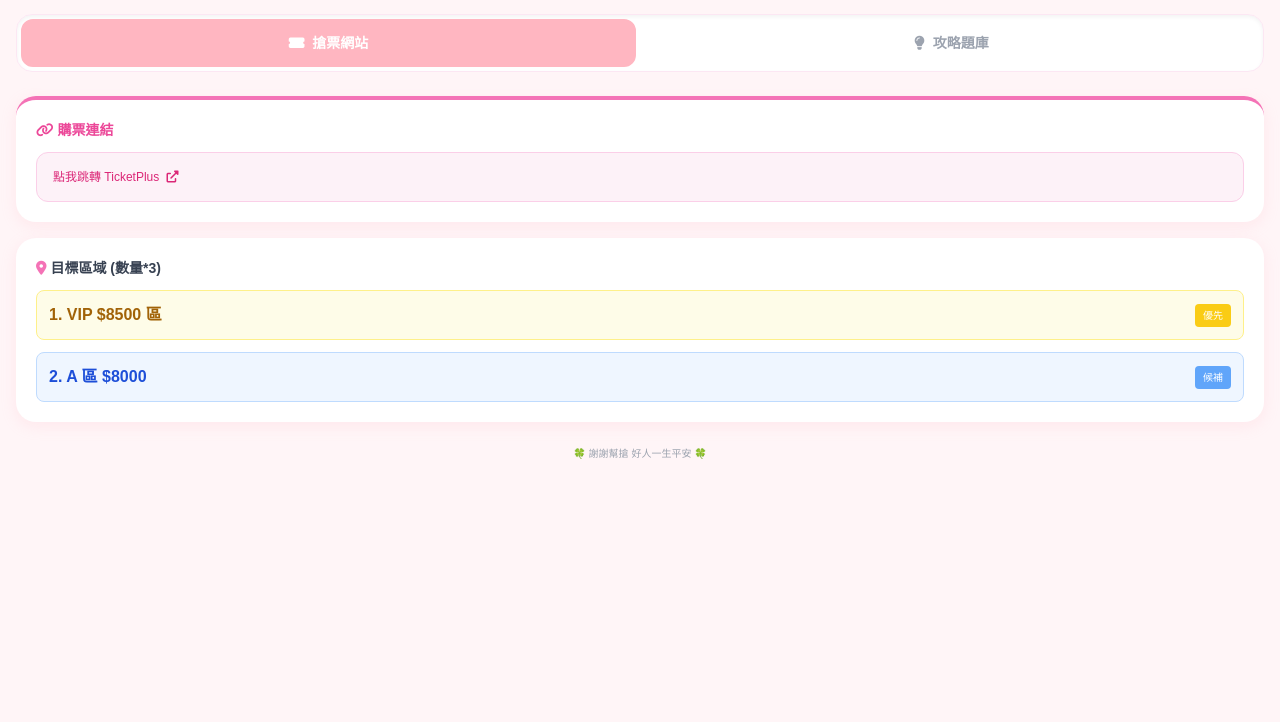
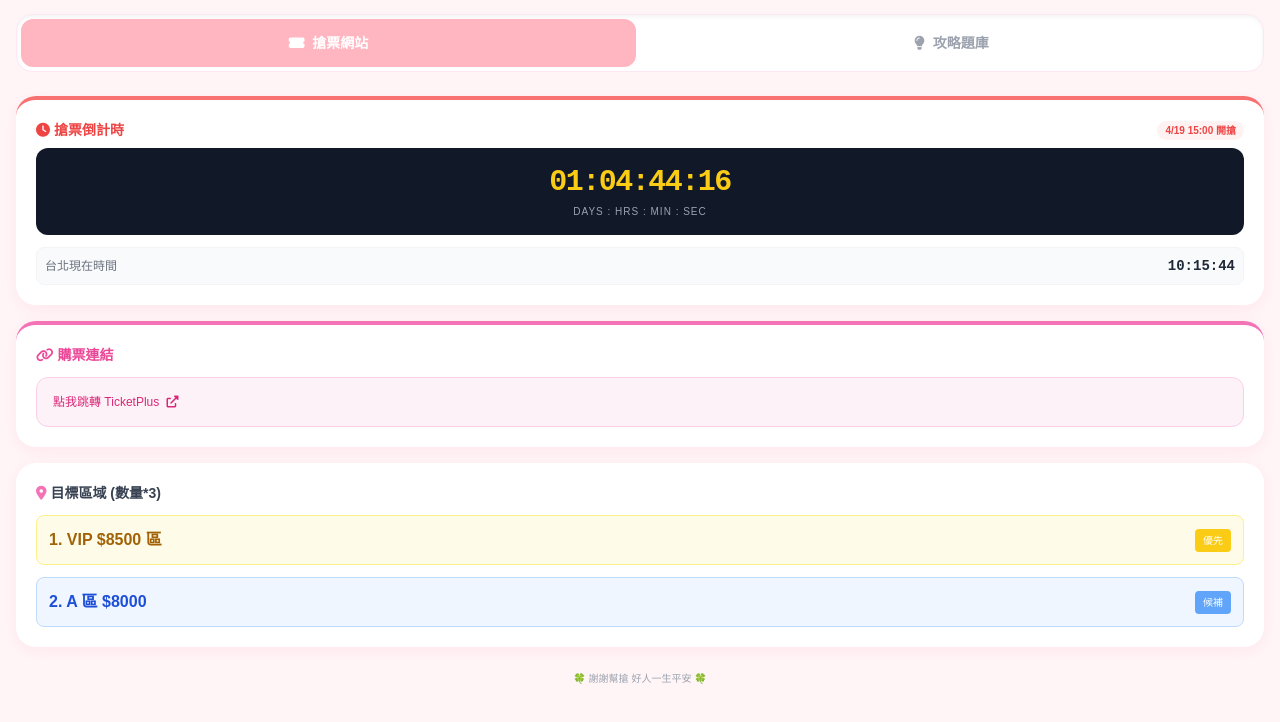
Before and after one commit to cadodo1008/LYKN, a plain HTML site: page index.html in a window 1280 px wide. Shown: the part 226-948 px from the top of the page. Before the commit the page ends 800 px from the top, so only its background shows below. Drawn offline with nearby package versions, Linux system fonts and the light colour scheme.

Commit message:
Update index.html

```diff
--- a/index.html
+++ b/index.html
@@ -23,6 +23,7 @@
         .nav-btn.active { background-color: #FFB6C1; color: white; border-color: #FFB6C1; }
         .sticky-header { position: sticky; top: 0; z-index: 50; background: rgba(255, 245, 247, 0.95); backdrop-filter: blur(10px); }
         .highlight-box { border: 2px dashed #FFB6C1; background-color: #FFF0F3; }
+        .timer-text { font-family: monospace; }
     </style>
 </head>
 <body class="pb-10">
@@ -45,6 +46,26 @@
     <div class="px-4 mt-2">
 
         <section id="section-ticket" class="block space-y-4">
+
+            <div class="app-card p-5 border-t-4 border-red-400">
+                <div class="flex justify-between items-center mb-2">
+                    <h3 class="text-red-500 font-bold text-sm"><i class="fas fa-clock"></i> 搶票倒計時</h3>
+                    <span class="text-[10px] bg-red-50 text-red-500 px-2 py-0.5 rounded-full font-bold">4/19 15:00 開搶</span>
+                </div>
+
+                <div class="bg-gray-900 text-white rounded-xl p-4 text-center">
+                    <div id="countdown" class="text-3xl font-black timer-text text-yellow-400 tracking-tighter">
+                        00:00:00:00
+                    </div>
+                    <div class="text-[10px] text-gray-400 mt-1 uppercase tracking-widest">Days : Hrs : Min : Sec</div>
+                </div>
+
+                <div class="mt-3 flex justify-between items-center bg-gray-50 p-2 rounded-lg border border-gray-100">
+                    <span class="text-xs text-gray-500">台北現在時間</span>
+                    <span id="current-time" class="text-sm font-bold text-gray-800 timer-text">--:--:--</span>
+                </div>
+            </div>
+
             <div class="app-card p-5 border-t-4 border-pink-400">
                 <h3 class="text-pink-500 font-bold mb-3 text-sm"><i class="fas fa-link"></i> 購票連結</h3>
                 <a href="https://ticketplus.com.tw/order/b415cad3ac019e9983500e48aae89f51/4f511beed6e7168df8843044bc23bd43"
@@ -153,6 +174,33 @@
     </footer>
 
     <script>
+        function updateTimer() {
+            const target = new Date("2026/04/19 15:00:00").getTime();
+            const now = new Date().getTime();
+            const diff = target - now;
+
+            // 更新現在台北時間 (精確到秒)
+            const timeOptions = { hour12: false, hour: '2-digit', minute: '2-digit', second: '2-digit' };
+            document.getElementById('current-time').innerText = new Date().toLocaleTimeString('zh-TW', timeOptions);
+
+            // 更新倒計時
+            if (diff > 0) {
+                const d = Math.floor(diff / (1000 * 60 * 60 * 24));
+                const h = Math.floor((diff % (1000 * 60 * 60 * 24)) / (1000 * 60 * 60));
+                const m = Math.floor((diff % (1000 * 60 * 60)) / (1000 * 60));
+                const s = Math.floor((diff % (1000 * 60)) / 1000);
+
+                document.getElementById('countdown').innerText =
+                    `${d.toString().padStart(2, '0')}:${h.toString().padStart(2, '0')}:${m.toString().padStart(2, '0')}:${s.toString().padStart(2, '0')}`;
+            } else {
+                document.getElementById('countdown').innerText = "開始搶票！";
+                document.getElementById('countdown').classList.add('text-green-400');
+            }
+        }
+
+        setInterval(updateTimer, 1000);
+        updateTimer();
+
         function showSection(type) {
             const ticketSec = document.getElementById('section-ticket');
             const quizSec = document.getElementById('section-quiz');
```
